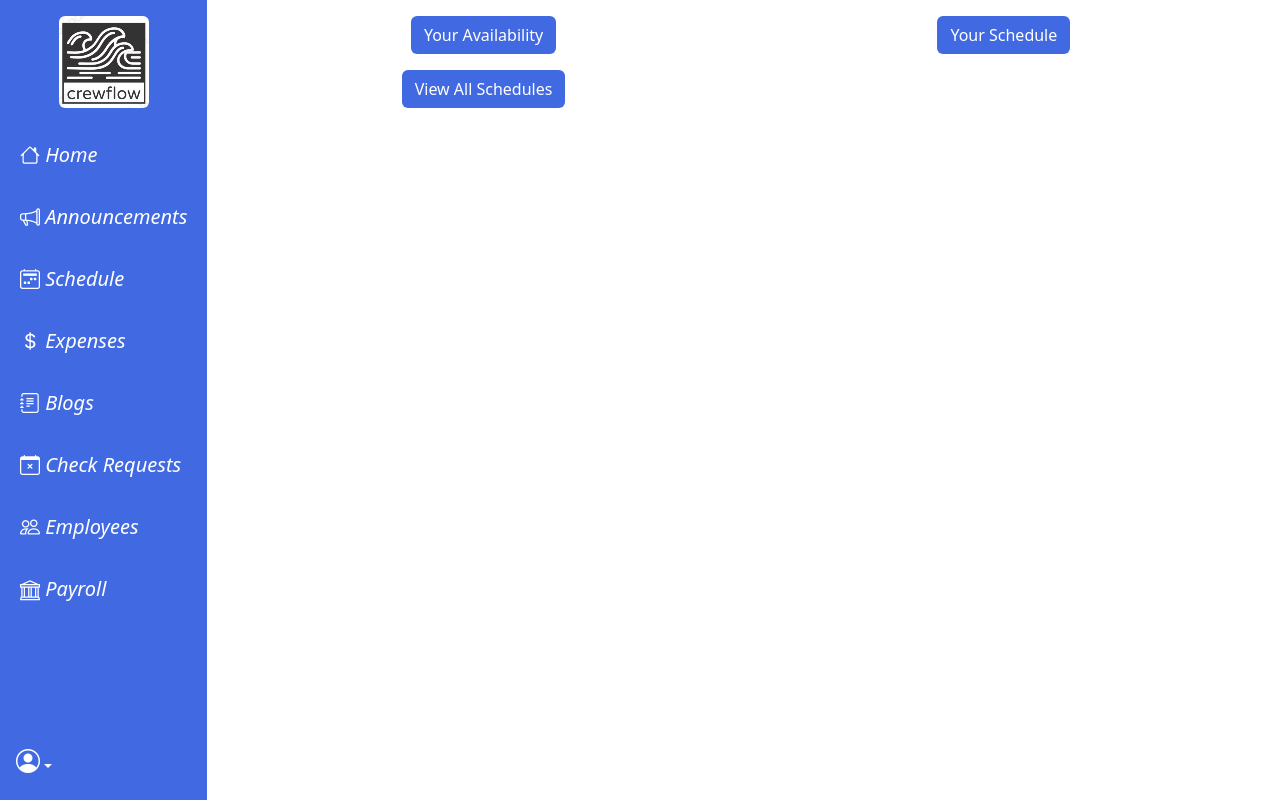
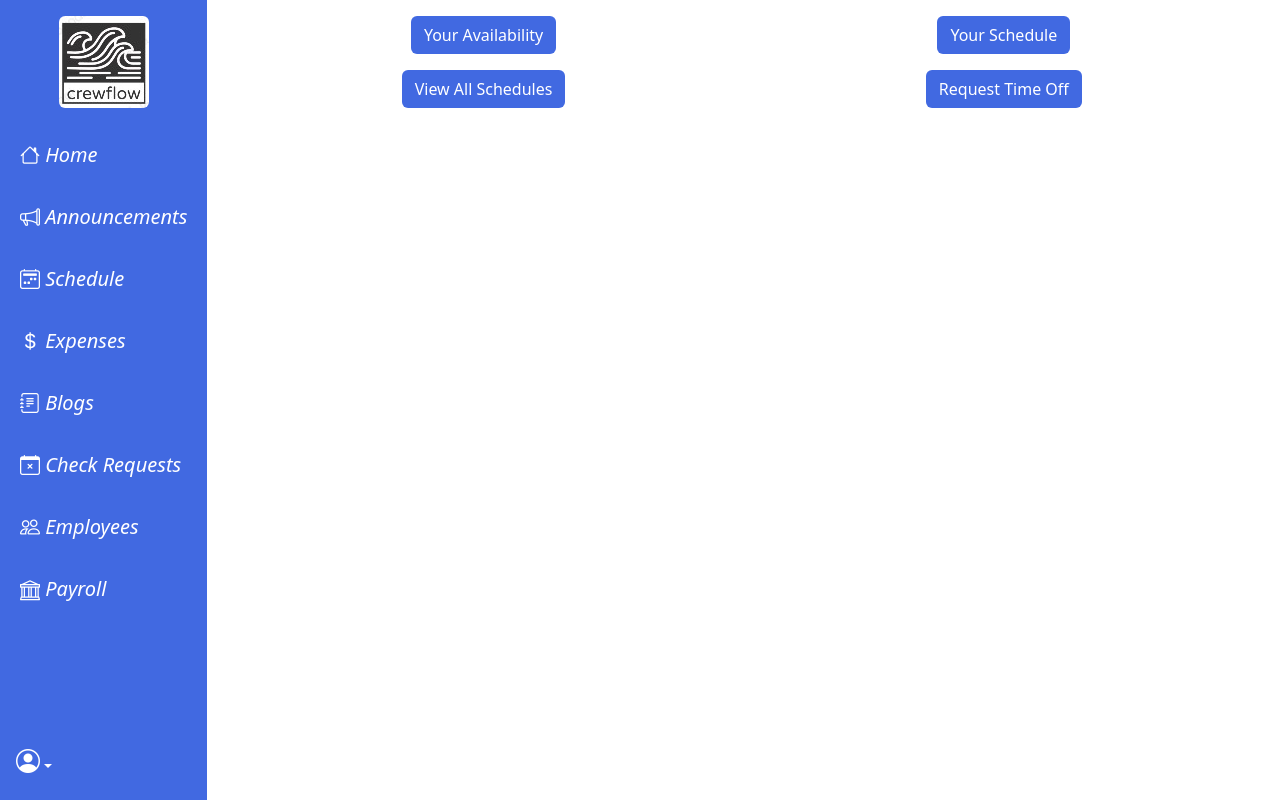
Before and after one commit to woodymorrice/crewflow, a Django app: template main/templates/main/schedule_landing.html in a window 1280 px wide. Run offline with Django 3.2, Linux system fonts and the light colour scheme; the template is opened without the code that fills it, so the values that code supplies are empty; some libraries are stand-ins or nearby versions.

Commit message:
schedule changes

```diff
--- a/main/templates/main/schedule_landing.html
+++ b/main/templates/main/schedule_landing.html
@@ -23,12 +23,17 @@
                     </button>
                 </a>
             </div>
-        </div>
-        <div class="row">
             <div class="col-md-6 mb-3">
                 <a href="{% url 'main:schedule_landing' %}">
                     <button type="button" class="btn bg-blue text-white btn-block">
                         View All Schedules
+                    </button>
+                </a>
+            </div>
+            <div class="col-md-6 mb-3">
+                <a href="{% url 'main:request_time_off' %}">
+                    <button type="button" class="btn bg-blue text-white btn-block">
+                        Request Time Off
                     </button>
                 </a>
             </div>
```
